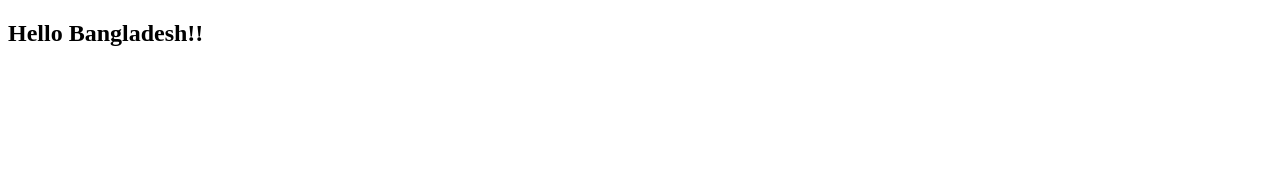
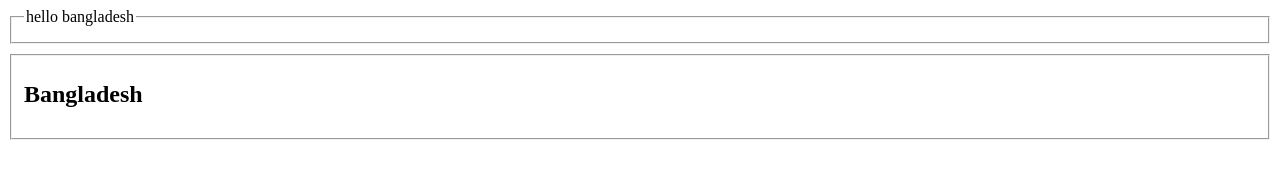
Before and after one commit to akif4656/akifff, a plain HTML site: page index.html in a window 1280 px wide. Drawn offline with Linux system fonts and the light colour scheme.

Commit message:
3rd commit6

```diff
--- a/index.html
+++ b/index.html
@@ -4,9 +4,16 @@
     <meta charset="UTF-8">
     <meta name="viewport" content="width=device-width, initial-scale=1.0">
     <title>Document</title>
+    <style>
+        fieldset{
+            margin-bottom: 10px;
+        }
+    </style>
 </head>
 <body>
-    <h2>Hello Bangladesh!!
-    </h2>
+   <fieldset>
+    <legend>hello bangladesh</legend>
+   </fieldset>
+   <fieldset><h2>Bangladesh</h2></fieldset>
 </body>
 </html>
```
